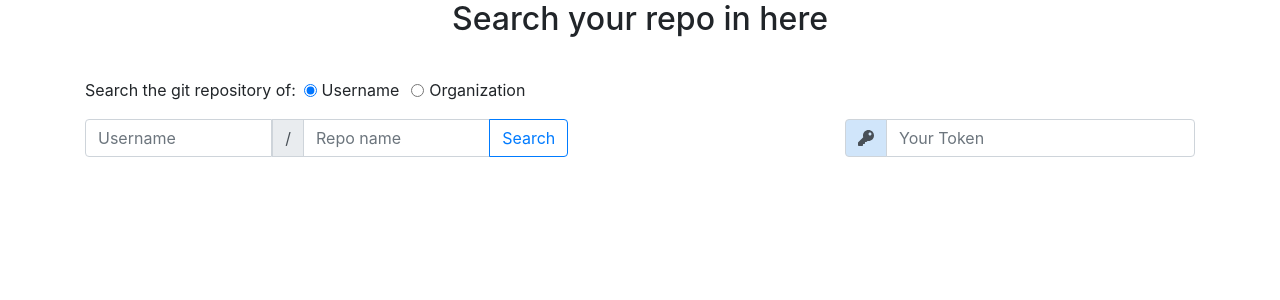
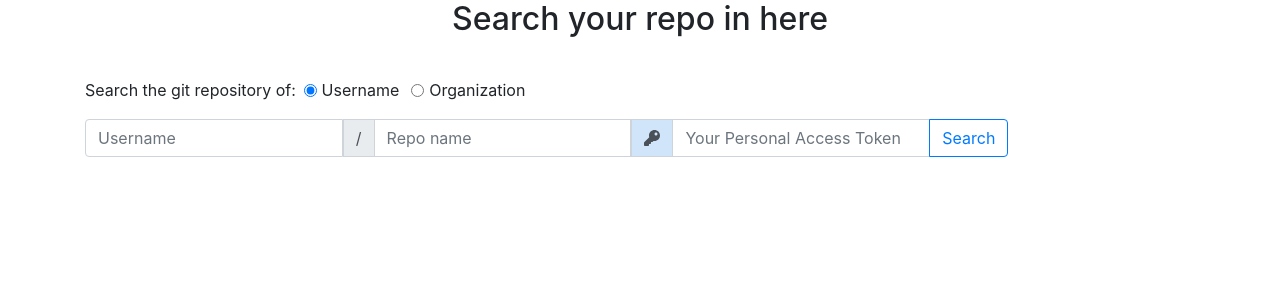
Before and after one commit to thanthtetzin/sportrepo-app, a React (Create React App) app: page / in a window 1280 px wide. Shown: the top 300 px of the page. Built offline with nearby package versions, Linux system fonts and the light colour scheme.

Commit message:
Removed default PAToken & make tokenInput required

```diff
--- a/src/components/SearchRepo/SearchRepo.js
+++ b/src/components/SearchRepo/SearchRepo.js
@@ -136,7 +136,7 @@ function SearchRepo() {
   }
   const fetchRepoDetails_CallBack = (typeName, error, loading, data) => {
     if(typeName===searchTypeName &&
-      orgOrUserNameRef.current.value && repoNameRef.current.value){
+      orgOrUserNameRef.current.value && repoNameRef.current.value && yourTokenRef.current.value){
       if (data) {
         console.log('data: ', data);
         result = data;
@@ -168,11 +168,13 @@ function SearchRepo() {
     setValidated(true);
   };
   const submit = () => {
+    console.log('searchTypeName: ', searchTypeName);
     notShowAnything = false;
-    let usedToken = (yourTokenRef.current.value) ? yourTokenRef.current.value : process.env.REACT_APP_GITHUB_PERSONAL_ACCESS_TOKEN;
+    isLoading = true;
+    let usedToken = yourTokenRef.current.value.trim();
+    yourTokenRef.current.value = usedToken;
     localStorage.setItem('token', usedToken);
-    isLoading = true;
-    console.log('searchTypeName: ', searchTypeName)
+
     fetchFilteredOrgRepoDetails();
   }
   const fetchFilteredOrgRepoDetails = () => {
@@ -236,7 +238,7 @@ function SearchRepo() {
         <Col>
           <Form noValidate validated={validated} onSubmit={handleSubmit}>
             <Form.Row>
-              <Form.Group as={Col} md="8" >
+              <Form.Group as={Col} md="10" >
                 <InputGroup className="mb-3">
                   <Form.Control
                     required
@@ -257,25 +259,25 @@ function SearchRepo() {
                     placeholder="Repo name"
                     ref={repoNameRef}
                   />
+                    <InputGroup.Prepend>
+                      <InputGroup.Text id="basic-addon1" className="bg-pale-blue"> <FontAwesomeIcon icon={faKey} /> </InputGroup.Text>
+                    </InputGroup.Prepend>
+                    <Form.Control
+                      required
+                      placeholder="Your Personal Access Token"
+                      ref={yourTokenRef}
+                    />
+
                   <InputGroup.Append>
                     <Button type="submit" variant="outline-primary">Search</Button>
                   </InputGroup.Append>
                 </InputGroup>
               </Form.Group>
+
             </Form.Row>
           </Form>
         </Col>
-        <Col as={Col} md="4">
-          <InputGroup >
-            <InputGroup.Prepend>
-              <InputGroup.Text id="basic-addon1" className="bg-pale-blue"> <FontAwesomeIcon icon={faKey} /> </InputGroup.Text>
-            </InputGroup.Prepend>
-            <Form.Control
-              placeholder="Your Token"
-              ref={yourTokenRef}
-            />
-          </InputGroup>
-        </Col>
+
       </Row>
     </Container>
     <DisplayResultsInTabView orgOrUserName={orgOrUserNameRef.current.value}
```
Also changed, not shown: 1 other file (tests, documents, lock files or other folders).
